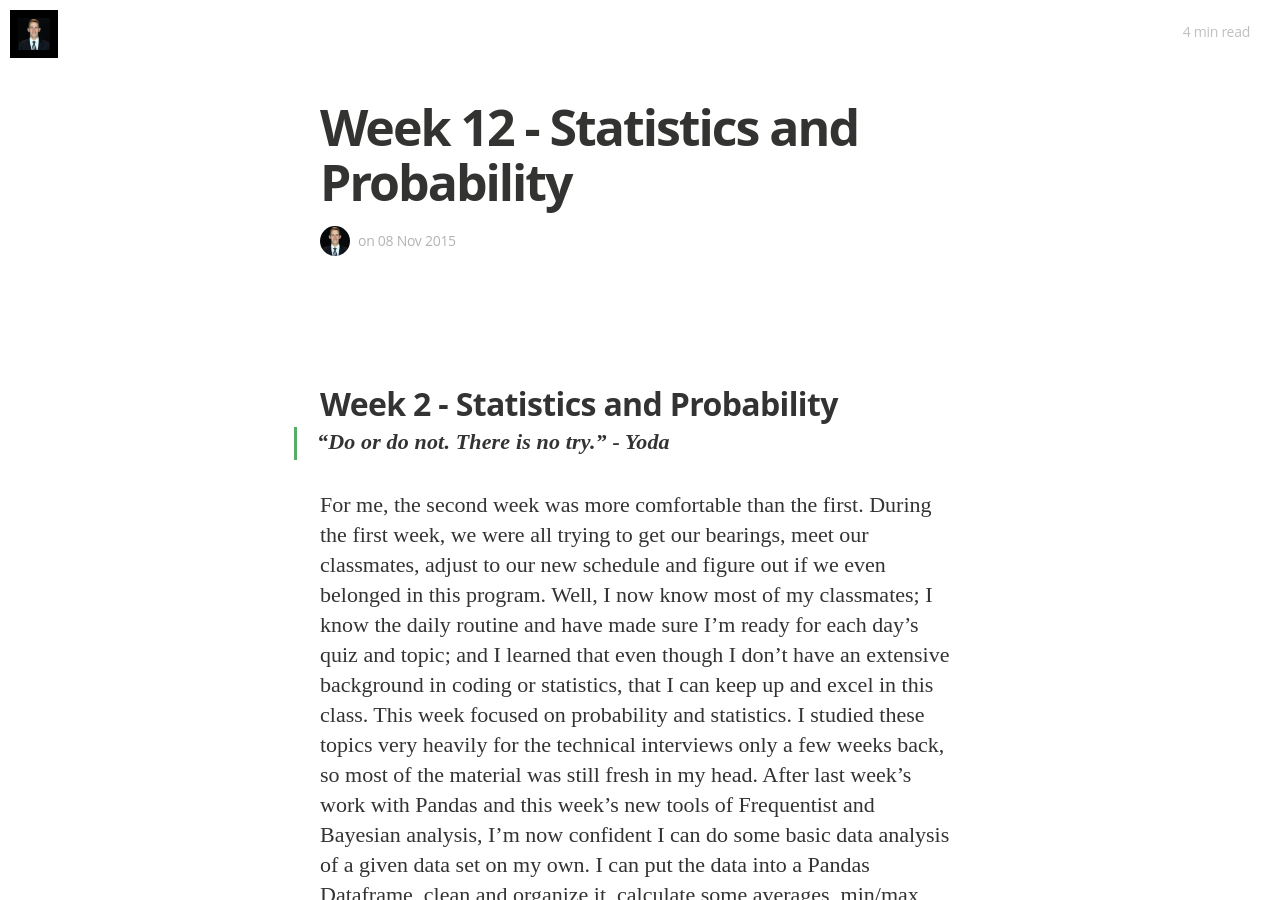
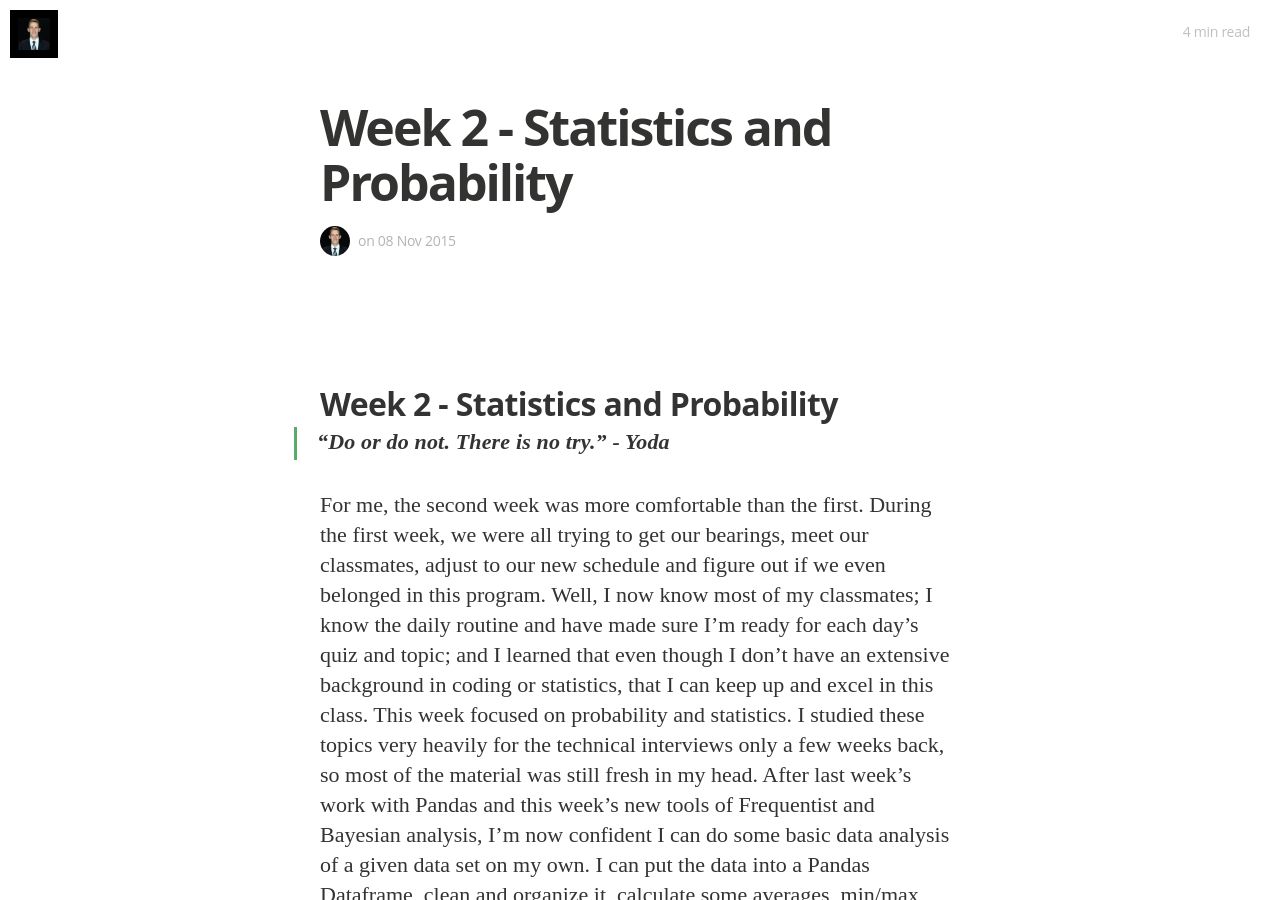
Before and after one commit to NashC/nashc.github.io, a Jekyll site: the page built from _posts/2015-11-08-galvanize_data_science_week_2.md, in a window 1280 px wide and 900 px high. Built offline with Jekyll 4.4.1, drawn with Linux system fonts in a browser that asks for light colours; nearby versions of some CDN libraries; some web fonts are replaced; Markdown is read by kramdown in place of the engine named in the settings.

Commit message:
fixed some post formatting

```diff
--- a/_posts/2015-11-08-galvanize_data_science_week_2.md
+++ b/_posts/2015-11-08-galvanize_data_science_week_2.md
@@ -1,6 +1,6 @@
 ---
 layout: post
-title:  "Week 12 - Statistics and Probability"
+title:  "Week 2 - Statistics and Probability"
 date:   2015-11-08 12:00:00
 categories: feature
 tags: featured datascience galvanize bootcamp
```
Also changed, not shown: _posts/2015-12-27-galvanize_data_science_week_9.md (+1 -1 lines).
